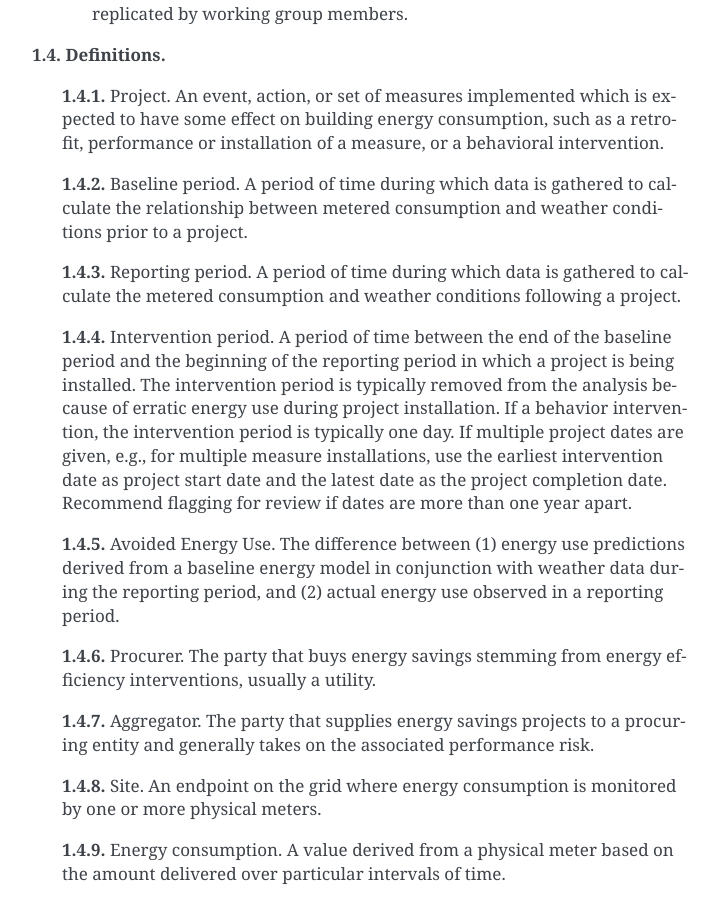
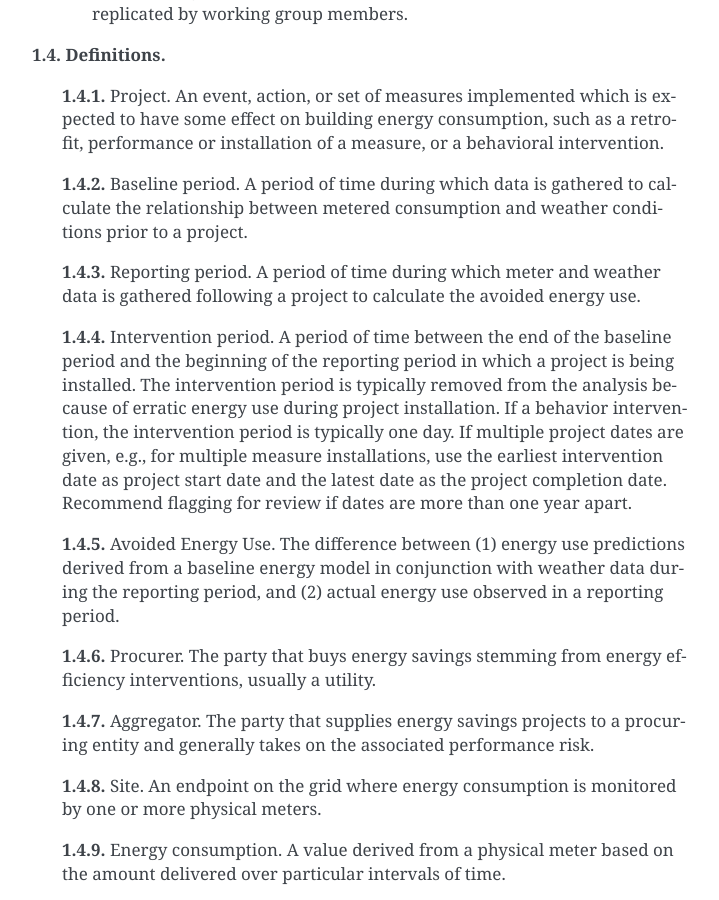
Before and after one commit to openeemeter/caltrack, a Sphinx documentation site: the page built from docs/methods.rst, in a window 1280 px wide and 900 px high, scrolled down 2592 px. Shown: the whole window, without its empty margins (388-1107 px from the left). Built offline with Sphinx 7.4.7, drawn with Linux system fonts in a browser that asks for light colours.

Commit message:
Clarified definition of reporting period

```diff
--- a/docs/methods.rst
+++ b/docs/methods.rst
@@ -64,7 +64,7 @@ Section 1: Overview
 
  **1.4.2.** Baseline period. A period of time during which data is gathered to calculate the relationship between metered consumption and weather conditions prior to a project.
 
- **1.4.3.** Reporting period. A period of time during which data is gathered to calculate the metered consumption and weather conditions following a project.
+ **1.4.3.** Reporting period. A period of time during which meter and weather data is gathered following a project to calculate the avoided energy use.
 
  **1.4.4.** Intervention period. A period of time between the end of the baseline period and the beginning of the reporting period in which a project is being installed. The intervention period is typically removed from the analysis because of erratic energy use during project installation. If a behavior intervention, the intervention period is typically one day. If multiple project dates are given, e.g., for multiple measure installations, use the earliest intervention date as project start date and the latest date as the project completion date. Recommend flagging for review if dates are more than one year apart.
 
```
